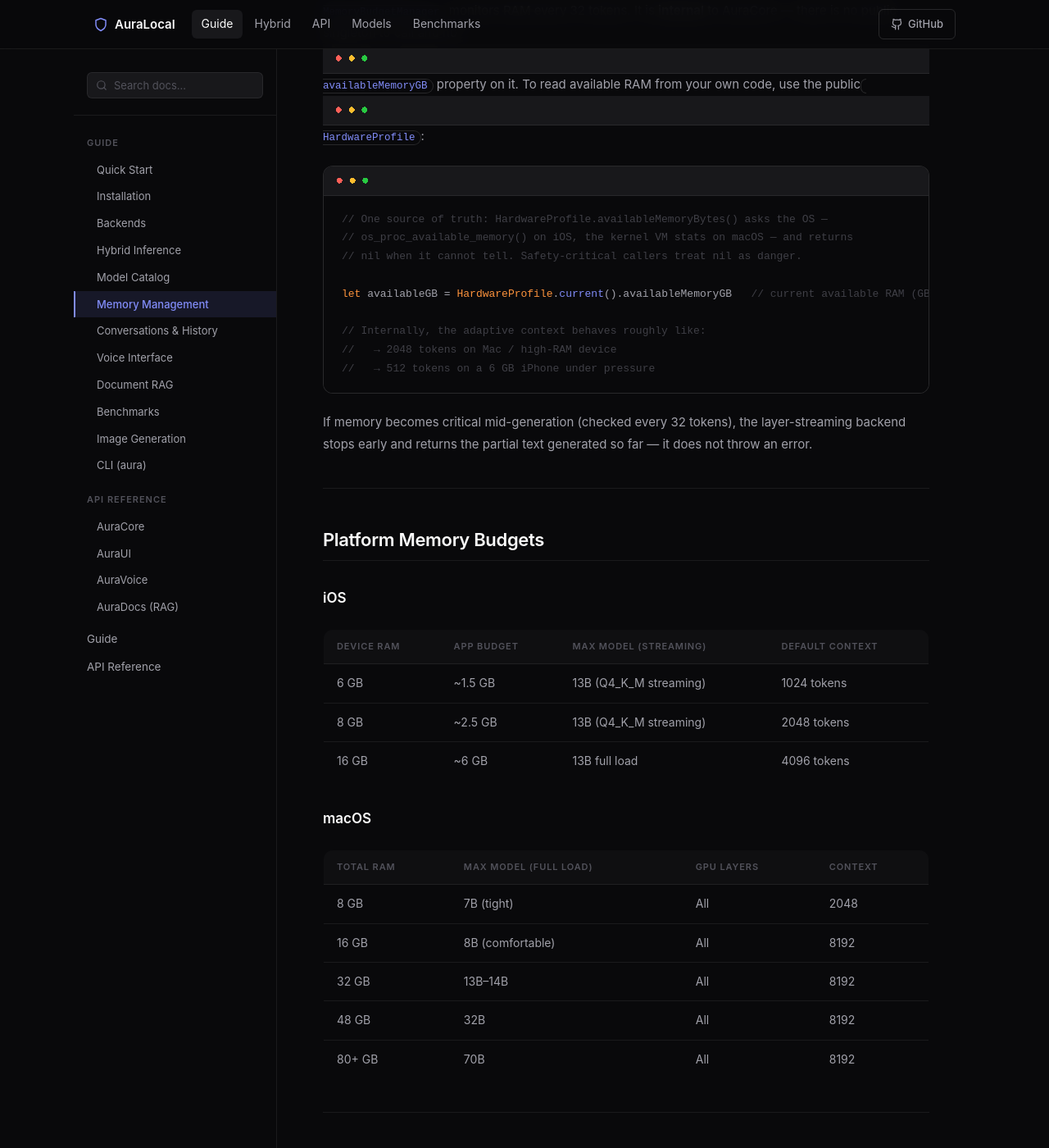
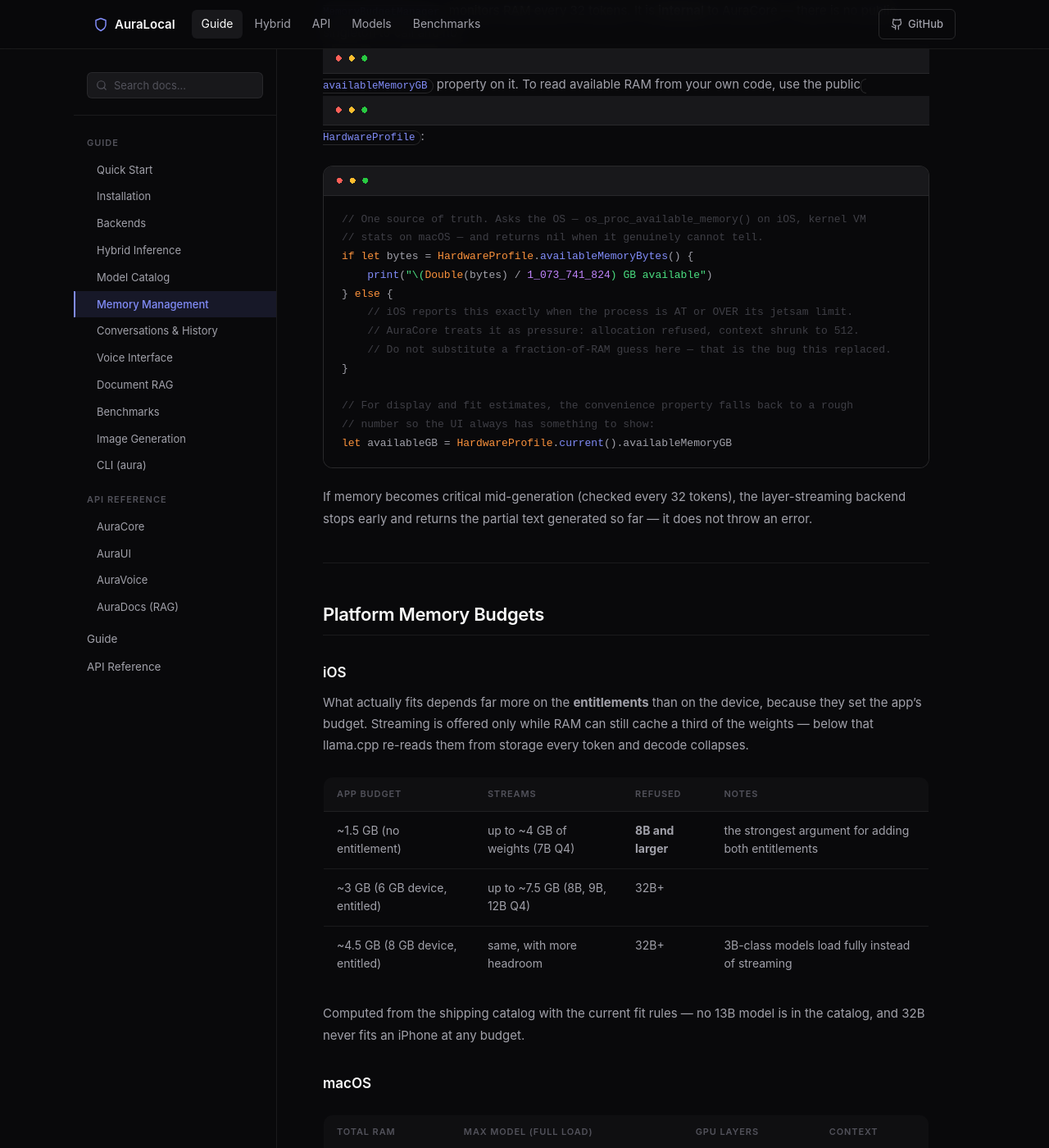
Before and after one commit to iOSDevC/AuraLocal, a Jekyll site: the page built from docs/guide/memory.md, in a window 1280 px wide and 1400 px high, scrolled down 2825 px. Shown: the whole window at 82% size. Built offline with Jekyll 4.4.1, drawn with Linux system fonts in a browser that asks for light colours.

Commit message:
docs: correct the iOS claims the new fit rules invalidated
The streaming gate added in d1118c9 and the honest memory budget in cbe2223 changed what actually
runs on a phone, so several published claims stopped being true. Recomputed from the shipping
catalog with the current rules rather than edited by eye:

- memory.md's iOS table said '6 GB / ~1.5 GB budget / 13B streaming'. Wrong twice: at a ~1.5 GB
  budget an 8B is now refused outright, and there is no 13B in the catalog at all. Replaced with a
  table keyed on the app BUDGET (which the entitlements set) rather than device RAM, listing what
  streams and what is refused at each level.
- '7B-13B' -> '7B-12B' in the README highlight, backend diagram, backend table and architecture map.
- 'jetsam limit never approached' was overstated: jetsam measures resident size, and mmap'd pages
  that have been faulted in count toward it — they are evictable, not free. Reworded.
- The OOM-prevention highlight now describes the fail-safe semantics instead of naming the syscall.
- The recommendedBackend example now shows the entitled and unentitled outcomes, which differ.

API + Example: HardwareProfile.availableMemoryBytes() is now public — memory.md already documented
it as callable, and the Example needs it. The Models tab distinguishes a measured reading from the
estimate ('~12.5 GB — estimated, OS reported unknown'), so the UI stops showing a rosy number at
the exact moment every internal guard has switched to treating memory as critical. core.md
documents HardwareProfile for the first time.

Verified: swift build 0 errors; full suite passes; iOS device, iOS Simulator and the Example app
all BUILD SUCCEEDED. Every symbol referenced in the touched docs was grep-checked against Sources/.

Co-Authored-By: Claude Opus 4.8 (1M context) <noreply@anthropic.com>

````diff
--- a/docs/guide/memory.md
+++ b/docs/guide/memory.md
@@ -64,15 +64,19 @@ During llama.cpp inference, `MemoryBudgetManager` monitors RAM every 32 tokens.
 property on it. To read available RAM from your own code, use the public `HardwareProfile`:
 
 ```swift
-// One source of truth: HardwareProfile.availableMemoryBytes() asks the OS —
-// os_proc_available_memory() on iOS, the kernel VM stats on macOS — and returns
-// nil when it cannot tell. Safety-critical callers treat nil as danger.
+// One source of truth. Asks the OS — os_proc_available_memory() on iOS, kernel VM
+// stats on macOS — and returns nil when it genuinely cannot tell.
+if let bytes = HardwareProfile.availableMemoryBytes() {
+    print("\(Double(bytes) / 1_073_741_824) GB available")
+} else {
+    // iOS reports this exactly when the process is AT or OVER its jetsam limit.
+    // AuraCore treats it as pressure: allocation refused, context shrunk to 512.
+    // Do not substitute a fraction-of-RAM guess here — that is the bug this replaced.
+}
 
-let availableGB = HardwareProfile.current().availableMemoryGB   // current available RAM (GB)
-
-// Internally, the adaptive context behaves roughly like:
-//   → 2048 tokens on Mac / high-RAM device
-//   → 512 tokens on a 6 GB iPhone under pressure
+// For display and fit estimates, the convenience property falls back to a rough
+// number so the UI always has something to show:
+let availableGB = HardwareProfile.current().availableMemoryGB
 ```
 
 If memory becomes critical mid-generation (checked every 32 tokens), the layer-streaming
@@ -84,11 +88,18 @@ backend stops early and returns the partial text generated so far — it does no
 
 ### iOS
 
-| Device RAM | App budget | Max model (streaming) | Default context |
-|-----------|-----------|----------------------|----------------|
-| 6 GB | ~1.5 GB | 13B (Q4_K_M streaming) | 1024 tokens |
-| 8 GB | ~2.5 GB | 13B (Q4_K_M streaming) | 2048 tokens |
-| 16 GB | ~6 GB | 13B full load | 4096 tokens |
+What actually fits depends far more on the **entitlements** than on the device, because they set
+the app's budget. Streaming is offered only while RAM can still cache a third of the weights —
+below that llama.cpp re-reads them from storage every token and decode collapses.
+
+| App budget | Streams | Refused | Notes |
+|-----------|---------|---------|-------|
+| ~1.5 GB (no entitlement) | up to ~4 GB of weights (7B Q4) | **8B and larger** | the strongest argument for adding both entitlements |
+| ~3 GB (6 GB device, entitled) | up to ~7.5 GB (8B, 9B, 12B Q4) | 32B+ | |
+| ~4.5 GB (8 GB device, entitled) | same, with more headroom | 32B+ | 3B-class models load fully instead of streaming |
+
+Computed from the shipping catalog with the current fit rules — no 13B model is in the catalog, and
+32B never fits an iPhone at any budget.
 
 ### macOS
 
````
Also changed, not shown: docs/api/core.md (+14 -0 lines), docs/guide/backends.md (+2 -2 lines), README.md, 2 other files.
